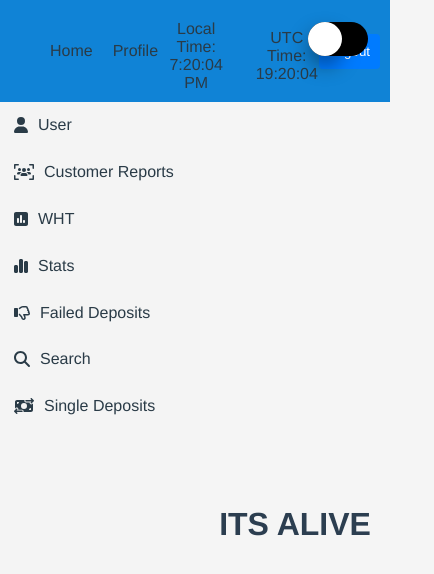
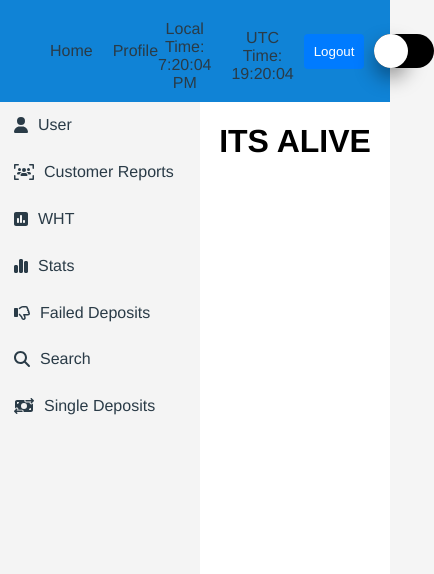
Before and after one commit to chicoluffy/website_4-main, a Vue app in the folder frontend/: page /home/user in a window 390 px wide. Shown: the top 574 px of the page, 434 px wide, since content can reach past the window. Built offline with nearby package versions, Linux system fonts and the light colour scheme; sample sign-in values are in the browser's storage.

Commit message:
refactor layout and styling for improved responsiveness and dark mode support

```diff
--- a/frontend/src/Layouts/MainLayout.vue
+++ b/frontend/src/Layouts/MainLayout.vue
@@ -63,8 +63,6 @@ export default {
   flex: 1;
   display: flex;
   flex-direction: column;
-  justify-content: center;
-  align-items: center;
 }
 
 </style>
--- a/frontend/src/components/NavBar.vue
+++ b/frontend/src/components/NavBar.vue
@@ -9,7 +9,7 @@
           <p>Local Time: {{ localTime }}</p>
           <p>UTC Time: {{ utcTime }}</p>
         </div>
-        <div>
+        <div class="actions">
           <LogoutBtn/>
           <SwitchBtn :isDarkMode="isDarkMode"/>
         </div>
@@ -95,4 +95,11 @@ nav:not(.dark-mode) li a{
 .time p {
   margin: 0;
 }
+.actions{
+  display: flex;
+  align-items: center;
+}
+.actions > *{
+  margin-left: 10px;
+}
 </style>
--- a/frontend/src/components/Sidebar.vue
+++ b/frontend/src/components/Sidebar.vue
@@ -23,7 +23,7 @@
         data(){
             return{
                 menuItems:[
-                    {text: 'User', link: '/user',icon:'fas fa-user'},
+                    {text: 'User', link: '/home/user',icon:'fas fa-user'},
                     {text: 'Customer Reports', link: '/profile',icon:'fa-solid fa-users-viewfinder'},
                     {text: 'WHT', link: '/profile',icon:'fa-solid fa-square-poll-vertical'},
                     {text: 'Stats', link: '/profile',icon:'fa-solid fa-chart-simple'},
--- a/frontend/src/components/SwitchBtn.vue
+++ b/frontend/src/components/SwitchBtn.vue
@@ -28,12 +28,10 @@ export default{
      /*comienza el switch para cambiar de color */
   .switch {
   font-size: 17px;
-  position: absolute;
   display: inline-block;
   width: 3.5em;
   height: 2em;
-  top : 1.3em;
-  right: 1.3em;
+  position: relative;
 }
 .switch input {
   opacity: 0;
--- a/frontend/src/router/index.js
+++ b/frontend/src/router/index.js
@@ -10,8 +10,8 @@ const routes = [
     path: '/home',
     component: MainLayout,
     children: [
-        { path: 'home', name: 'HomePage', component: HomePage },
-      { path: 'user', name: 'UserView', component: UserView }
+        { path: '', name: 'HomePage', component: HomePage }, // Ruta base de MainLayout
+        { path: 'user', name: 'UserView', component: UserView }
     ],
     meta: { requiresAuth: true }
   }
--- a/frontend/src/views/HomePage.vue
+++ b/frontend/src/views/HomePage.vue
@@ -38,19 +38,4 @@ export default {
   background-color: white;
   color: black;
 }
-.main-content {
-  display: flex;
-  flex: 1;
-}
-.sidebar {
-  width: 200px;
-  transition: background-color 0.3s;
-}
-.content {
-  flex: 1;
-  display: flex;
-  flex-direction: column;
-  justify-content: center;
-  align-items: center;
-}
 </style>
--- a/frontend/src/views/LoginPage.vue
+++ b/frontend/src/views/LoginPage.vue
@@ -1,7 +1,7 @@
 
 <template>
   <div :class="['login-page',{'dark-mode': isDarkMode}]">
-    <SwitchBtn  :isDarkMode="isDarkMode"/>
+    <SwitchBtn  :isDarkMode="isDarkMode" class="switch-btn"/>
     <LoginForm :isDarkMode="isDarkMode"/>
   </div>
 </template>
@@ -49,4 +49,9 @@ export default {
     color: #2A3B47;
   }
 
+  .switch-btn {
+  position: absolute;
+  top: 20px;
+  right: 20px;
+}
 </style>
--- a/frontend/src/views/UserView.vue
+++ b/frontend/src/views/UserView.vue
@@ -1,9 +1,34 @@
 <template>
-    <h1>ITS ALIVE</h1>
+    <div :class="['user-view',{'dark-mode':isDarkMode}]">
+        <h1>ITS ALIVE</h1>
+    </div>
 </template>
 
 <script>
     export default {
         name: 'UserView',
+        props:{
+            isDarkMode:{
+                type:Boolean,
+                required:true
+            }
+        },
     }
 </script>
+<style scoped>
+  .user-view {
+    display: flex;
+    flex-direction: column;
+    transition: background-color 0.3s;
+    height: 100vh;
+}
+.user-view.dark-mode {
+  background-color: #192229;
+  color: #a0a7ac;
+}
+
+.user-view:not(.dark-mode) {
+  background-color: white;
+  color: black;
+}
+</style>
```
